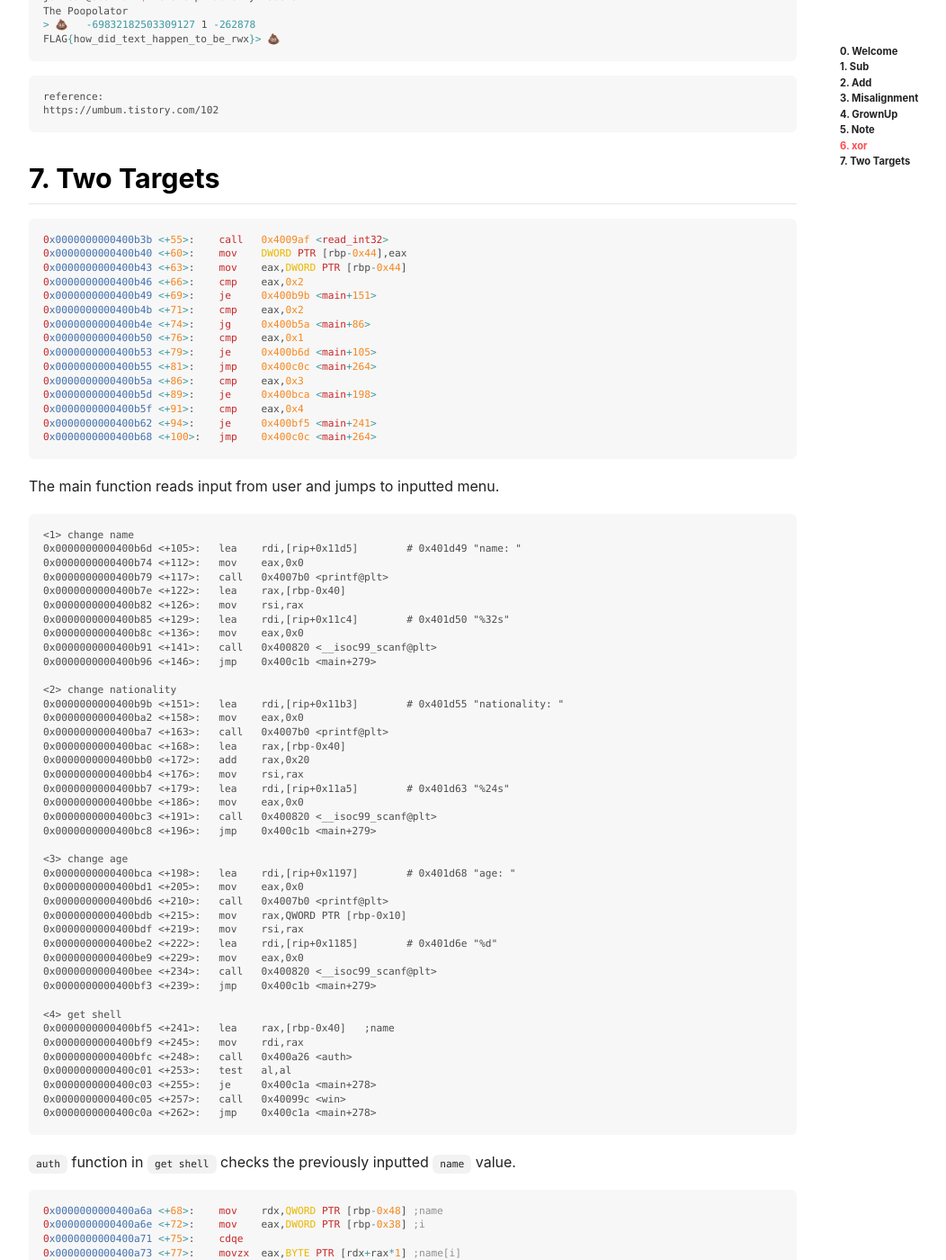
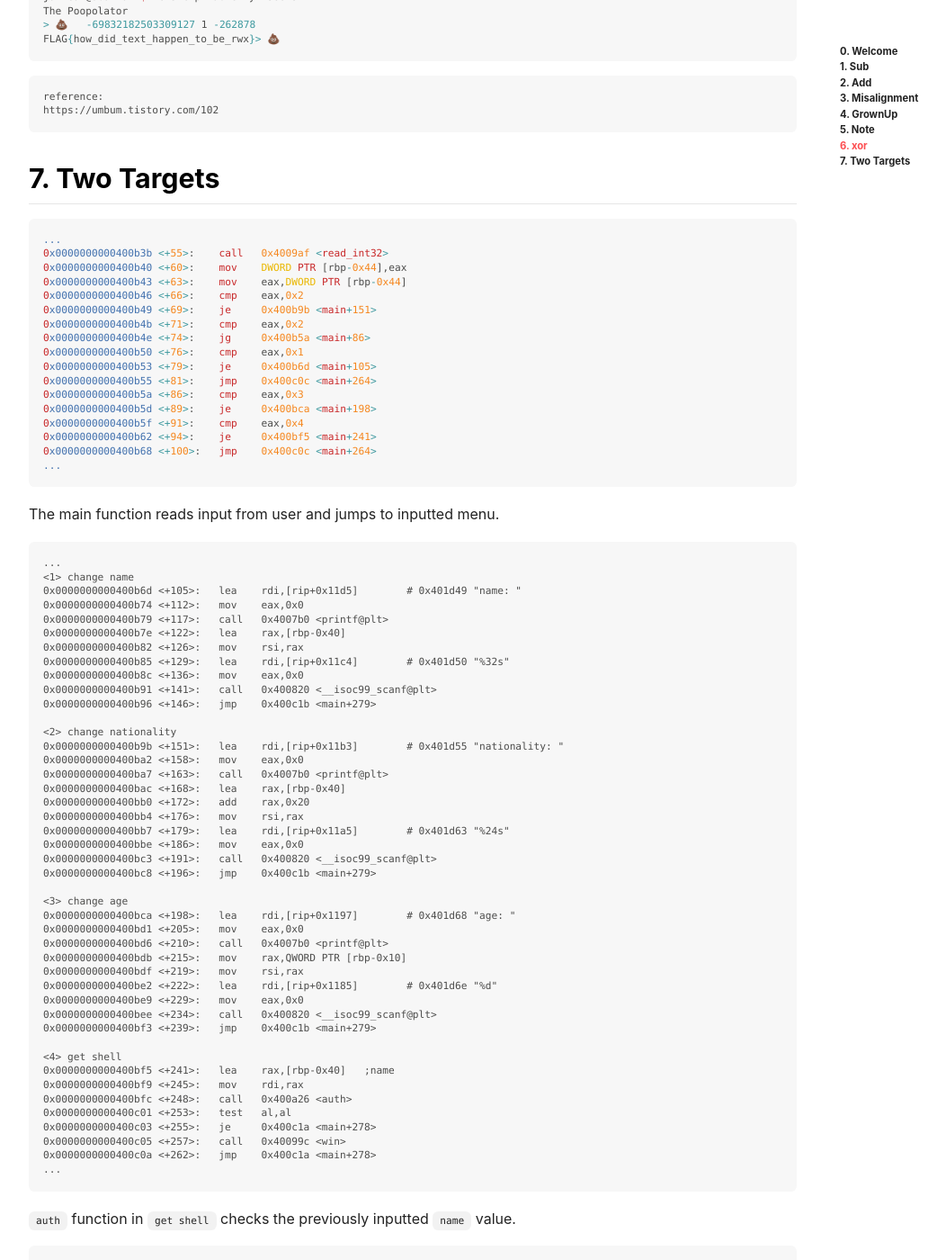
Before and after one commit to junheah/sparta, a Jekyll site: the page built from _posts/2019-7-28-pwnable-xyz-50-points.md, in a window 1280 px wide and 1400 px high, scrolled down 11076 px. Shown: the whole window at 90% size, without its empty margins (71-1123 px from the left). Built offline with Jekyll 4.4.1, drawn with Linux system fonts in a browser that asks for light colours; nearby versions of some CDN libraries; part of the change alters nothing that is shown; some of the changed text lies outside the part shown.

````diff
--- a/_posts/2019-7-28-pwnable-xyz-50-points.md
+++ b/_posts/2019-7-28-pwnable-xyz-50-points.md
@@ -559,6 +559,7 @@ https://umbum.tistory.com/102
 
 ## 7. Two Targets
 ```nasm
+...
 0x0000000000400b3b <+55>:    call   0x4009af <read_int32>
 0x0000000000400b40 <+60>:    mov    DWORD PTR [rbp-0x44],eax
 0x0000000000400b43 <+63>:    mov    eax,DWORD PTR [rbp-0x44]
@@ -574,9 +575,11 @@ https://umbum.tistory.com/102
 0x0000000000400b5f <+91>:    cmp    eax,0x4
 0x0000000000400b62 <+94>:    je     0x400bf5 <main+241>
 0x0000000000400b68 <+100>:   jmp    0x400c0c <main+264>
+...
 ```
 The main function reads input from user and jumps to inputted menu.
 ```
+...
 <1> change name
 0x0000000000400b6d <+105>:   lea    rdi,[rip+0x11d5]        # 0x401d49 "name: "
 0x0000000000400b74 <+112>:   mov    eax,0x0
@@ -619,9 +622,11 @@ The main function reads input from user and jumps to inputted menu.
 0x0000000000400c03 <+255>:   je     0x400c1a <main+278>
 0x0000000000400c05 <+257>:   call   0x40099c <win>
 0x0000000000400c0a <+262>:   jmp    0x400c1a <main+278>
+...
 ```
 ``auth`` function in ``get shell`` checks the previously inputted ``name`` value.
 ```nasm
+...
 0x0000000000400a6a <+68>:    mov    rdx,QWORD PTR [rbp-0x48] ;name
 0x0000000000400a6e <+72>:    mov    eax,DWORD PTR [rbp-0x38] ;i
 0x0000000000400a71 <+75>:    cdqe
@@ -650,6 +655,7 @@ The main function reads input from user and jumps to inputted menu.
 0x0000000000400ab9 <+147>:   mov    eax,DWORD PTR [rbp-0x38] ;i
 0x0000000000400abc <+150>:   cmp    eax,0x1f
 0x0000000000400abf <+153>:   jbe    0x400a6a <auth+68>
+...
 ```
 I implemented the encoding process in python:
 ```python
@@ -664,17 +670,22 @@ for i in range(0, 32):
 ```
 ``auth`` goes through this encoding process and compares it with 0x401d28
 ```nasm
+...
 0x0000000000400ac1 <+155>:   lea    rax,[rbp-0x30]
 0x0000000000400ac5 <+159>:   mov    edx,0x20
 0x0000000000400aca <+164>:   lea    rsi,[rip+0x1257]        # 0x401d28
 0x0000000000400ad1 <+171>:   mov    rdi,rax
 0x0000000000400ad4 <+174>:   call   0x400770 <strncmp@plt>
+...
 ```
 By reversing the encoding process, I was able to get the correct input.
 
 exploit code:
 ```python
 from pwn import *
+
+main = [0x55,0x48,0x89,0xe5,0x48,0x83,0xec,0x50,0x64,0x48,0x8b,0x04,0x25,0x28,0x00,0x00,0x00,0x48,0x89,0x45,0xf8,0x31,0xc0,0xe8,0x24,0xfe,0xff,0xff,0x48,0x8d,0x45,0xc0]
+target = [0x11,0xde,0xcf,0x10,0xdf,0x75,0xbb,0xa5,0x43,0x1e,0x9d,0xc2,0xe3,0xbf,0xf5,0xd6,0x96,0x7f,0xbe,0xb0,0xbf,0xb7,0x96,0x1d,0xa8,0xbb,0x0a,0xd9,0xbf,0xc9,0x0d,0xff]
 
 #decode
 newname = ''
````
